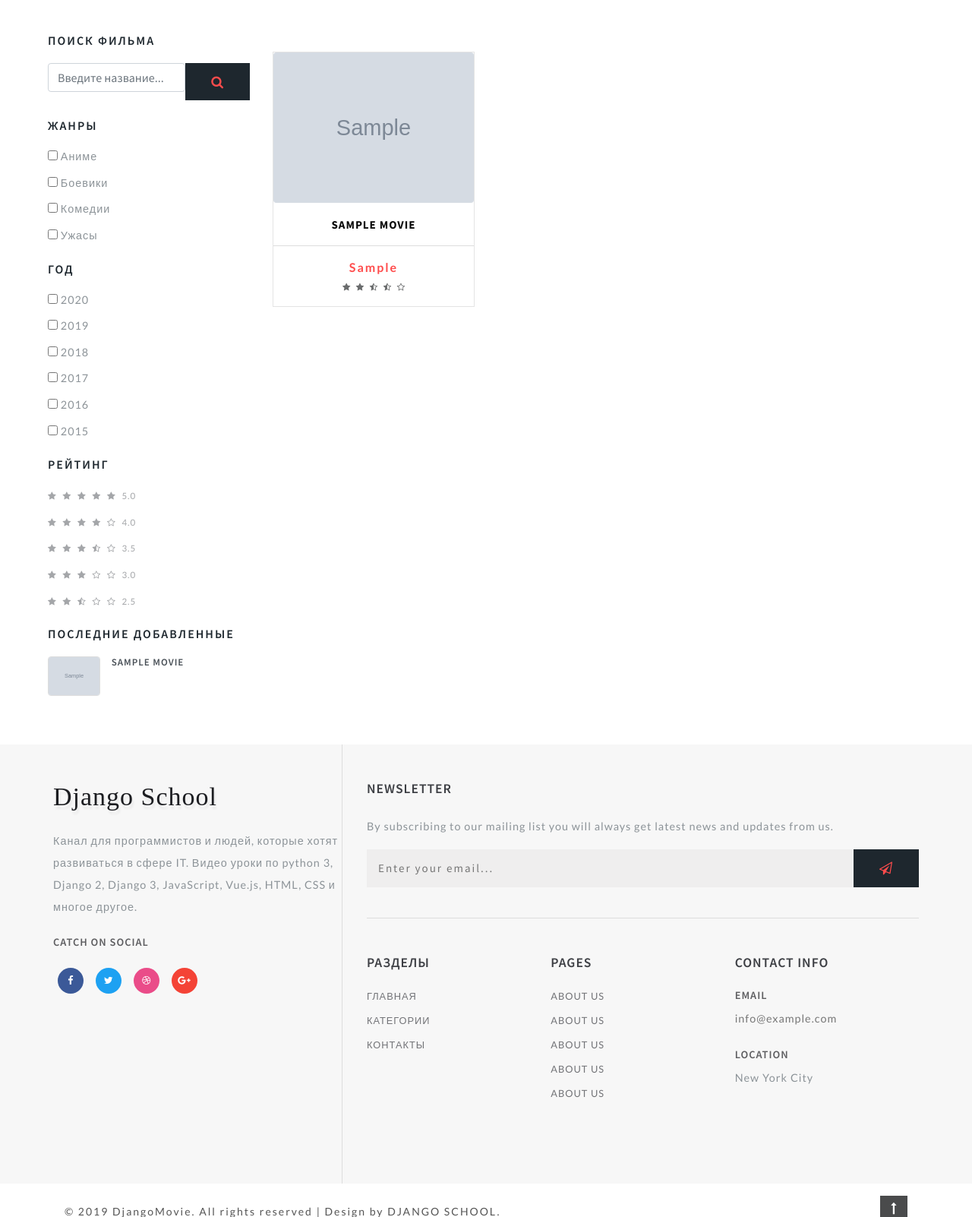
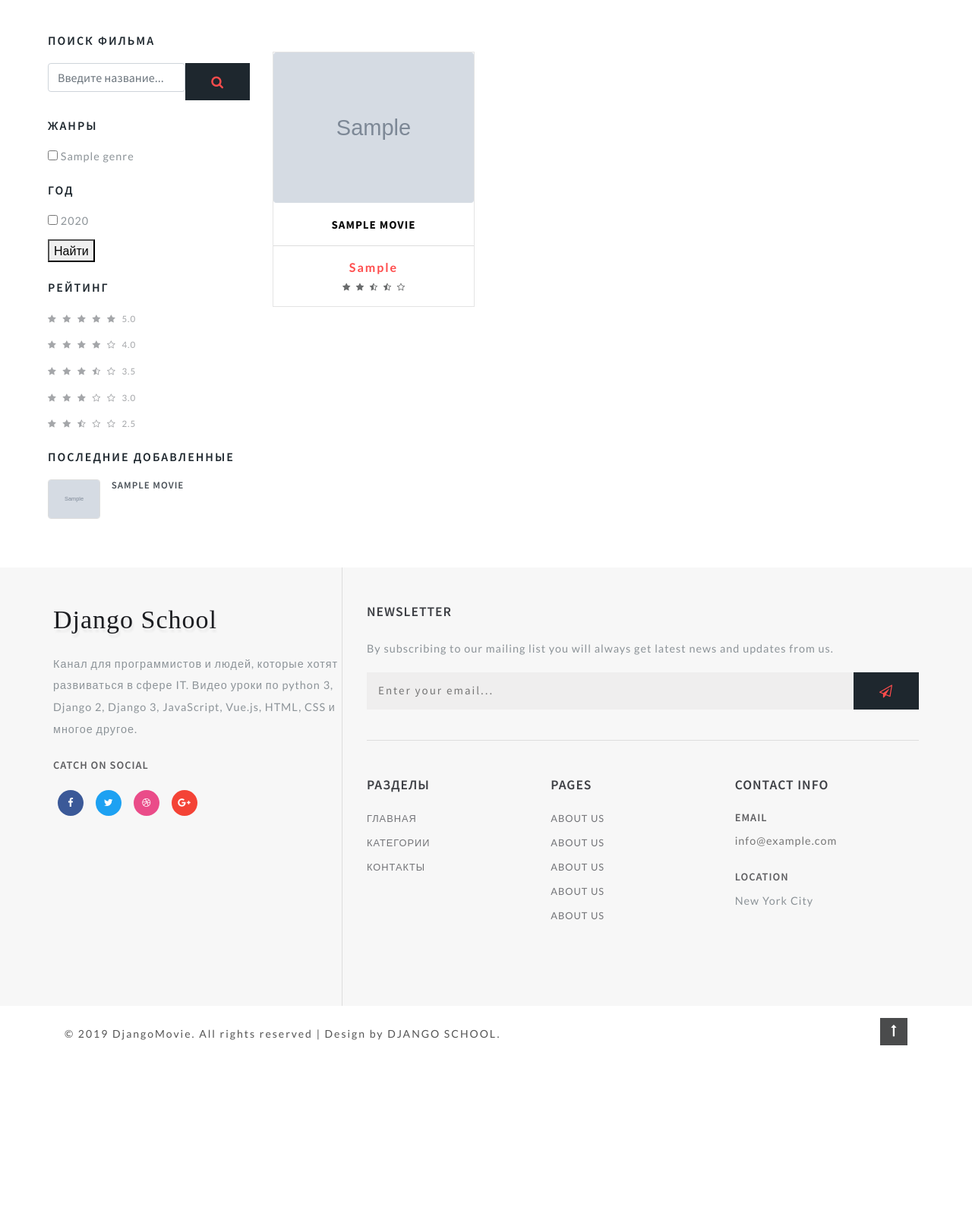
Before and after one commit to cement-hools/movie_django, a Django app: page / in a window 1280 px wide. Shown: the part 714-2316 px from the top of the page at 76% size. After the commit the page ends 2090 px from the top, so only its background shows below. Run offline with Django 3.2, Linux system fonts and the light colour scheme; tables that the repository leaves empty hold one stand-in row (values such as "Sample post"); grey boxes marked "Sample" are stand-in pictures; some libraries are stand-ins or nearby versions.

Commit message:
filter gengre and year

```diff
--- a/movies/urls.py
+++ b/movies/urls.py
@@ -4,6 +4,7 @@ from . import views
 
 urlpatterns = [
     path('', views.MoviesView.as_view()),
+    path('filter/', views.FilterMoviesView.as_view(), name='filter'),
     path('<str:slug>', views.MoviesDetailView.as_view(), name='movie_detail'),
     path('actor/<str:slug>', views.ActorView.as_view(), name='actor_detail'),
     path('review/<int:pk>', views.AddReview.as_view(), name='add_review'),
--- a/movies/views.py
+++ b/movies/views.py
@@ -1,17 +1,28 @@
+from django.db.models import Q
 from django.shortcuts import redirect, get_object_or_404
 from django.views.generic import ListView, DetailView
 from django.views.generic.base import View
 
 from .forms import ReviewForm
-from .models import Movie, Category, Actor
+from .models import Movie, Category, Actor, Genre
 
 
-class MoviesView(ListView):
+class GenreYear:
+    """Жанры и года выхода"""
+
+    def get_genres(self):
+        return Genre.objects.all()
+
+    def get_years(self):
+        return Movie.objects.filter(draft=False).order_by('year')  # БЕРЕМ ТОЛЬКО ПОЛЕ YEAR
+
+
+class MoviesView(GenreYear, ListView):
     """Список фильмов"""
     queryset = Movie.objects.filter(draft=False)
 
 
-class MoviesDetailView(DetailView):
+class MoviesDetailView(GenreYear, DetailView):
     """Полное описание фильма"""
     model = Movie
     slug_field = 'url'
@@ -32,8 +43,21 @@ class AddReview(View):
         return redirect(movie.get_absolut_url())
 
 
-class ActorView(DetailView):
+class ActorView(GenreYear, DetailView):
     """Вывод информации о актере"""
     model = Actor
     template_name = 'movies/actor.html'
-    slug_field = 'name' # поле по которому ищем актера
+    slug_field = 'name'  # поле по которому ищем актера
+
+
+class FilterMoviesView(GenreYear, ListView):
+    """Фильтр фильмов"""
+
+    def get_queryset(self):
+        years = self.request.GET.getlist('year')
+        genres = self.request.GET.getlist('genre')
+        queryset = Movie.objects.filter(
+            Q(year__in=years) |
+            Q(genres__in=genres)
+        )
+        return queryset
--- a/templates/include/sidebar.html
+++ b/templates/include/sidebar.html
@@ -9,25 +9,16 @@
     </form>
 </div>
 <!--preference -->
+<form action="{% url 'filter' %}" method="get">
     <div class="left-side my-4">
         <h3 class="sear-head editContent">Жанры</h3>
         <ul class="w3layouts-box-list">
+            {% for genre in view.get_genres %}
                 <li class="editContent">
-            <input type="checkbox" class="checked">
-            <span class="span editContent">Аниме</span>
+                    <input type="checkbox" class="checked" name="genre" value="{{ genre.id }}">
+                    <span class="span editContent">{{ genre.name }}</span>
                 </li>
-        <li class="editContent">
-            <input type="checkbox" class="checked">
-            <span class="span editContent">Боевики</span>
-        </li>
-        <li class="editContent">
-            <input type="checkbox" class="checked">
-            <span class="span editContent">Комедии</span>
-        </li>
-        <li class="editContent">
-            <input type="checkbox" class="checked">
-            <span class="span editContent">Ужасы</span>
-        </li>
+            {% endfor %}
         </ul>
     </div>
 <!-- // preference -->
@@ -35,32 +26,16 @@
     <div class="left-side">
         <h3 class="sear-head editContent">Год</h3>
         <ul class="w3layouts-box-list">
+            {% for movie in view.get_years %}
                 <li class="editContent">
-            <input type="checkbox" class="checked">
-            <span class="span editContent">2020</span>
+                    <input type="checkbox" class="checked" name="year" value="{{ movie.year }}">
+                    <span class="span editContent">{{ movie.year }}</span>
                 </li>
-        <li class="editContent">
-            <input type="checkbox" class="checked">
-            <span class="span editContent">2019</span>
-        </li>
-        <li class="editContent">
-            <input type="checkbox" class="checked">
-            <span class="span editContent">2018</span>
-        </li>
-        <li>
-            <input type="checkbox" class="checked">
-            <span class="span editContent">2017</span>
-        </li>
-        <li class="editContent">
-            <input type="checkbox" class="checked">
-            <span class="span editContent">2016</span>
-        </li>
-        <li class="editContent">
-            <input type="checkbox" class="checked">
-            <span class="span editContent">2015</span>
-        </li>
+            {% endfor %}
         </ul>
     </div>
+    <button type="submit">Найти</button>
+</form>
 <!-- //discounts -->
 <!-- reviews -->
 <div class="customer-rev left-side my-4">
```
Lines whose indentation alone changed are shown as unchanged.
